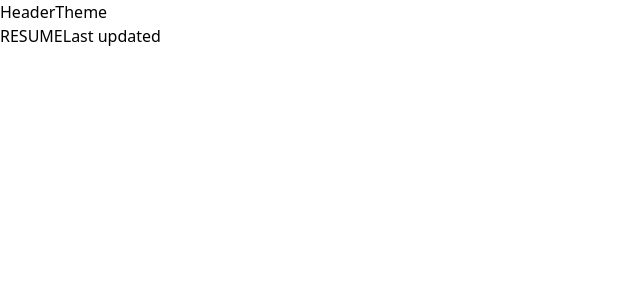
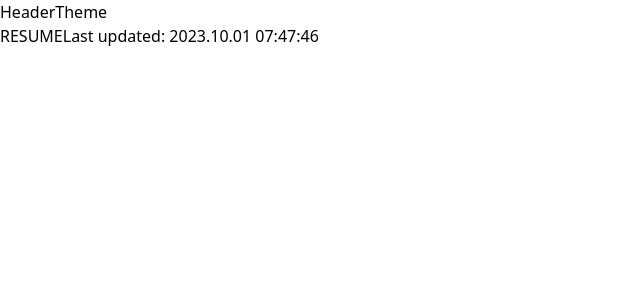
Before and after one commit to ainochi-kor/resume, a Next.js app in the folder apps/resume/: page / in a window 1280 px wide. Shown: the top 300 px of the page, without its empty margins (0-640 px from the left). Built offline with nearby package versions, Linux system fonts and the light colour scheme.

Commit message:
이게 SSG가 되나?

```diff
--- a/apps/resume/app/(home)/Title.tsx
+++ b/apps/resume/app/(home)/Title.tsx
@@ -1,12 +1,18 @@
 import BorderBox from "@/components/BorderBox";
 import { Typography } from "@/components/Typography";
+import dayjs from "dayjs";
 import React from "react";
 
-const Title: React.FC = () => {
+interface TitleProps {
+  data: string;
+}
+
+const Title: React.FC<TitleProps> = () => {
+  const date = dayjs().format("YYYY.MM.DD hh:mm:ss");
   return (
     <BorderBox>
       <Typography className="text-xl">RESUME</Typography>
-      <Typography className="text-xs">Last updated</Typography>
+      <Typography className="text-xs">Last updated: {date}</Typography>
     </BorderBox>
   );
 };
```
Also changed, not shown: apps/resume/package.json (+7 -6 lines), 1 other file (tests, documents, lock files or other folders).
